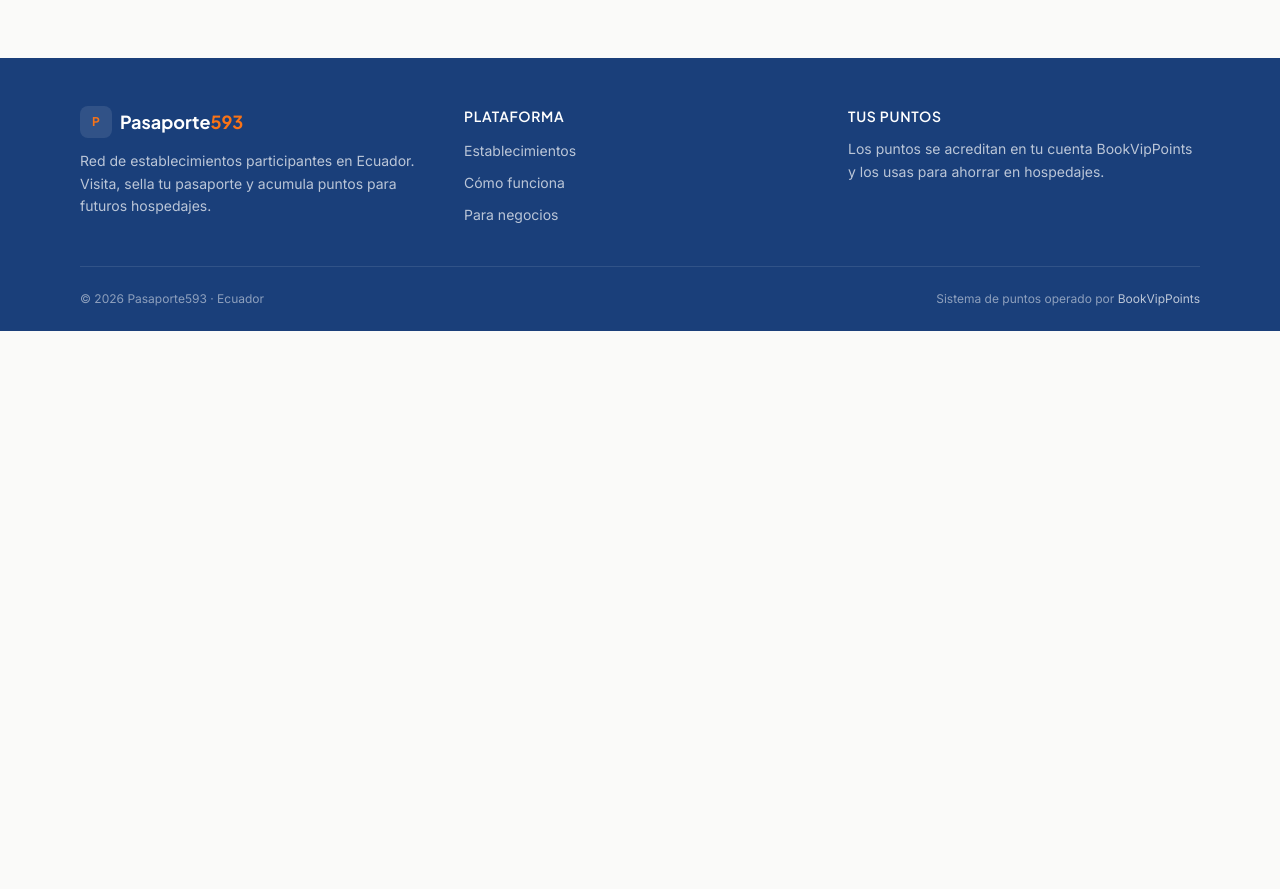
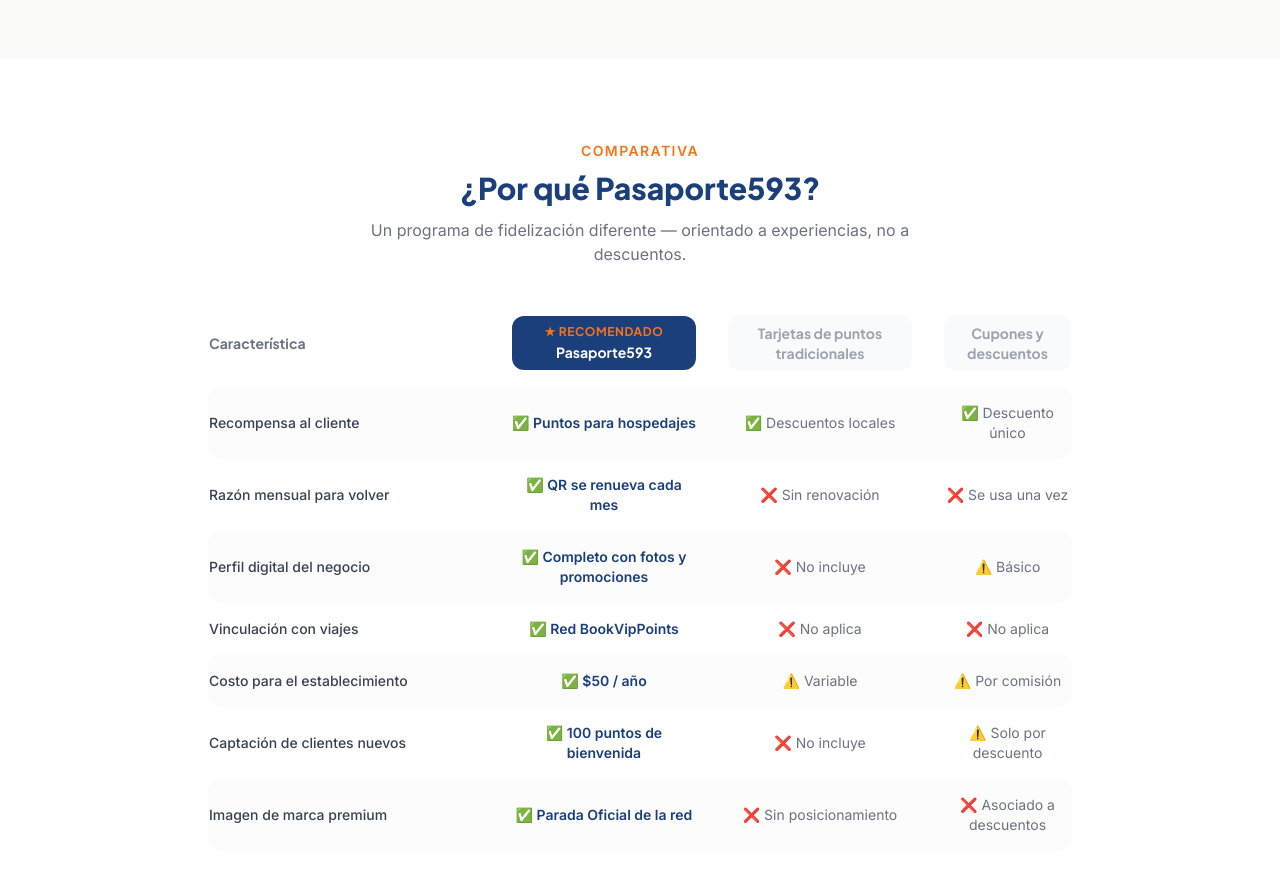
Before and after one commit to bookvippoints-design/pasaporte593, a React (Vite) app: page /para-negocios in a window 1280 px wide. Shown: the part 1860-2749 px from the top of the page. Before the commit the page ends 2191 px from the top, so only its background shows below. Built offline with nearby package versions, Linux system fonts and the light colour scheme.

Commit message:
Paradas Oficiales en navbar + tabla comparativa en ForBusinesses

```diff
--- a/src/components/Navbar.jsx
+++ b/src/components/Navbar.jsx
@@ -8,7 +8,7 @@ export default function Navbar() {
 
   const links = [
     { to: '/', label: 'Inicio' },
-    { to: '/establecimientos', label: 'Establecimientos' },
+    { to: '/establecimientos', label: 'Paradas Oficiales' },
     { to: '/como-funciona', label: 'Cómo funciona' },
     { to: '/para-negocios', label: 'Para negocios' },
   ]
--- a/src/pages/ForBusinesses.jsx
+++ b/src/pages/ForBusinesses.jsx
@@ -110,6 +110,82 @@ export default function ForBusinesses() {
         </div>
       </section>
 
+      {/* Tabla comparativa */}
+      <section className="py-20 bg-white">
+        <div className="max-w-4xl mx-auto px-4">
+          <div className="text-center mb-12">
+            <span className="font-body text-brand-orange font-semibold text-sm uppercase tracking-widest">Comparativa</span>
+            <h2 className="font-heading font-extrabold text-brand-navy text-3xl mt-2">
+              ¿Por qué Pasaporte593?
+            </h2>
+            <p className="font-body text-gray-500 text-base mt-3 max-w-xl mx-auto">
+              Un programa de fidelización diferente — orientado a experiencias, no a descuentos.
+            </p>
+          </div>
+
+          <div className="overflow-x-auto">
+            <table className="w-full text-sm">
+              <thead>
+                <tr>
+                  <th className="text-left font-heading font-bold text-gray-500 pb-4 pr-4 w-1/3">Característica</th>
+                  <th className="pb-4 px-4 w-1/4">
+                    <div className="bg-brand-navy text-white rounded-xl py-2 px-3 text-center">
+                      <p className="font-heading font-bold text-brand-orange text-xs uppercase tracking-wider mb-0.5">★ Recomendado</p>
+                      <p className="font-heading font-bold text-white text-sm">Pasaporte593</p>
+                    </div>
+                  </th>
+                  <th className="pb-4 px-4 w-1/4">
+                    <div className="bg-gray-50 rounded-xl py-2 px-3 text-center">
+                      <p className="font-heading font-bold text-gray-400 text-sm">Tarjetas de puntos tradicionales</p>
+                    </div>
+                  </th>
+                  <th className="pb-4 pl-4 w-1/4">
+                    <div className="bg-gray-50 rounded-xl py-2 px-3 text-center">
+                      <p className="font-heading font-bold text-gray-400 text-sm">Cupones y descuentos</p>
+                    </div>
+                  </th>
+                </tr>
+              </thead>
+              <tbody>
+                {[
+                  { feature: 'Recompensa al cliente', p593: '✅ Puntos para hospedajes', tradicional: '✅ Descuentos locales', cupones: '✅ Descuento único' },
+                  { feature: 'Razón mensual para volver', p593: '✅ QR se renueva cada mes', tradicional: '❌ Sin renovación', cupones: '❌ Se usa una vez' },
+                  { feature: 'Perfil digital del negocio', p593: '✅ Completo con fotos y promociones', tradicional: '❌ No incluye', cupones: '⚠️ Básico' },
+                  { feature: 'Vinculación con viajes', p593: '✅ Red BookVipPoints', tradicional: '❌ No aplica', cupones: '❌ No aplica' },
+                  { feature: 'Costo para el establecimiento', p593: '✅ $50 / año', tradicional: '⚠️ Variable', cupones: '⚠️ Por comisión' },
+                  { feature: 'Captación de clientes nuevos', p593: '✅ 100 puntos de bienvenida', tradicional: '❌ No incluye', cupones: '⚠️ Solo por descuento' },
+                  { feature: 'Imagen de marca premium', p593: '✅ Parada Oficial de la red', tradicional: '❌ Sin posicionamiento', cupones: '❌ Asociado a descuentos' },
+                ].map((row, i) => (
+                  <tr key={i} className={i % 2 === 0 ? 'bg-warm-bg/50' : 'bg-white'}>
+                    <td className="font-body text-gray-700 text-sm py-4 pr-4 rounded-l-xl font-medium">{row.feature}</td>
+                    <td className="py-4 px-4 text-center">
+                      <span className="font-body text-sm font-semibold text-brand-navy">{row.p593}</span>
+                    </td>
+                    <td className="py-4 px-4 text-center">
+                      <span className="font-body text-sm text-gray-500">{row.tradicional}</span>
+                    </td>
+                    <td className="py-4 pl-4 text-center rounded-r-xl">
+                      <span className="font-body text-sm text-gray-500">{row.cupones}</span>
+                    </td>
+                  </tr>
+                ))}
+              </tbody>
+            </table>
+          </div>
+
+          <div className="text-center mt-10">
+            <a
+              href="https://form.jotform.com/261601289777063"
+              target="_blank"
+              rel="noopener noreferrer"
+              className="inline-flex items-center gap-2 bg-brand-orange text-white font-heading font-bold text-base px-8 py-4 rounded-2xl hover:bg-orange-500 transition-colors shadow-sm"
+            >
+              Quiero ser una Parada Oficial →
+            </a>
+          </div>
+        </div>
+      </section>
+
       <Footer />
     </div>
   )
```
